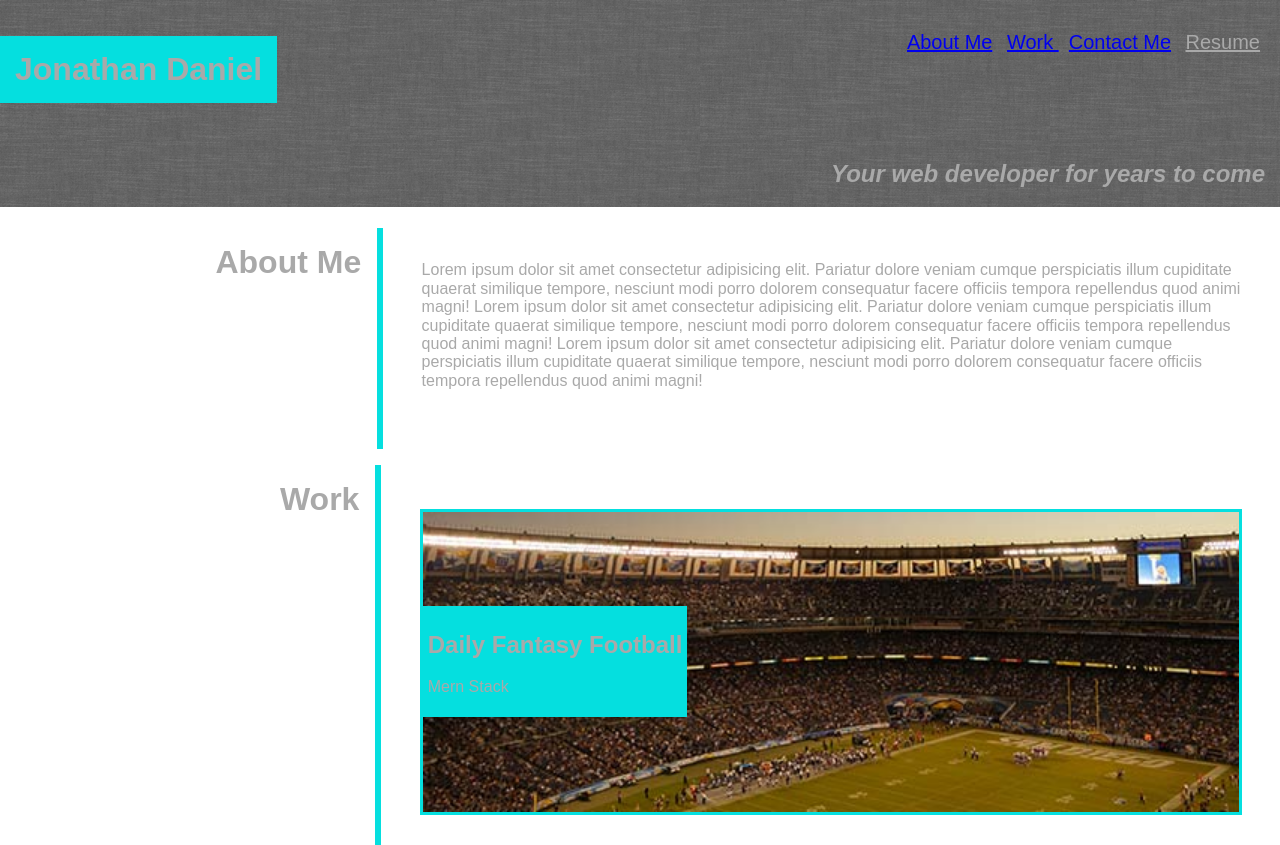
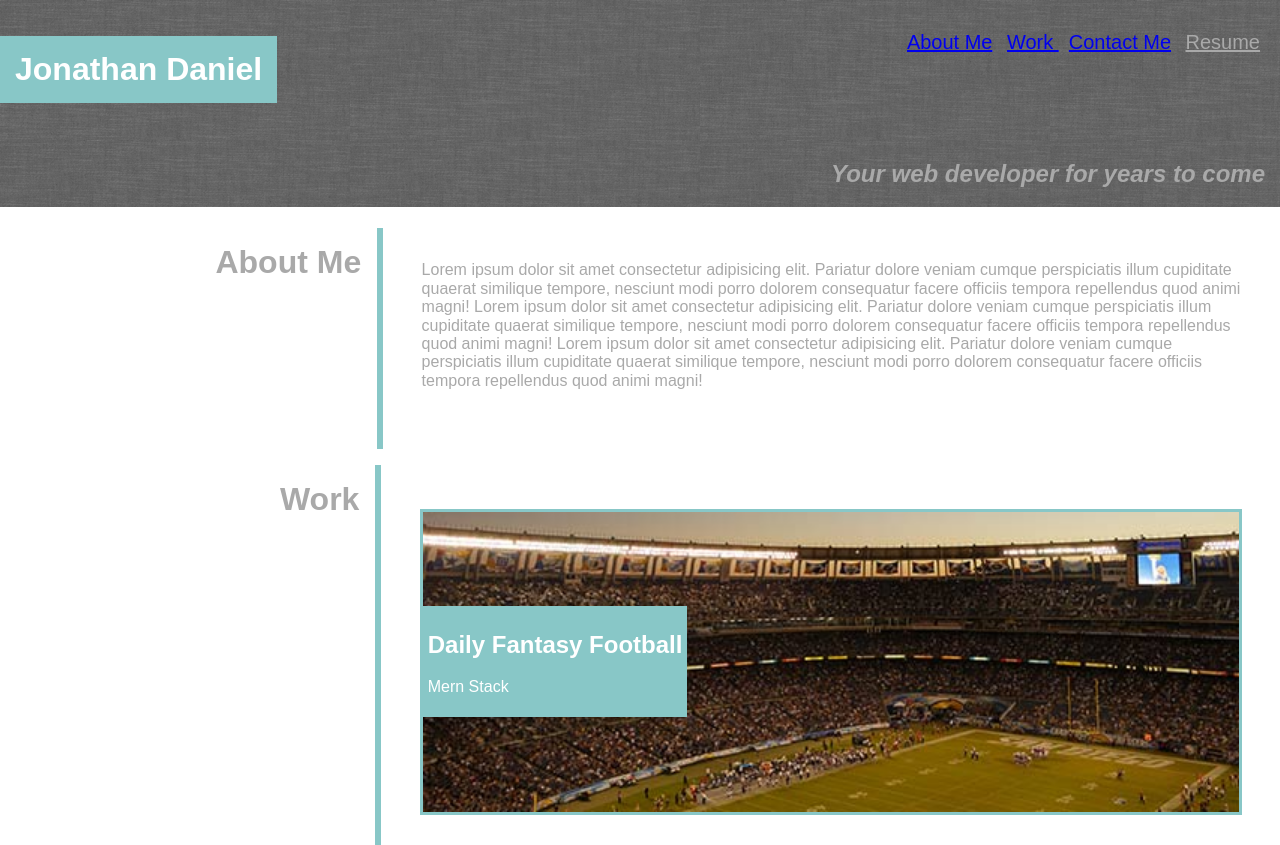
Before and after one commit to jonjon276/web-design-portfolio, a plain HTML site: page index.html in a window 1280 px wide. Shown: the top 845 px of the page. Drawn offline with Linux system fonts and the light colour scheme.

Commit message:
color adjustments

```diff
--- a/style.css
+++ b/style.css
@@ -2,7 +2,9 @@
     border: solid 1px red;
 } */
 
-
+:root{
+--highlight-color:#88c7c7;
+}
 
 body {
     /* box-sizing: border-box; */
@@ -12,6 +14,7 @@ body {
 }
 
 header {
+
     display: flex;
     justify-content: space-between;
     background-image: url("./assets/images/grey_wash_wall.png");
@@ -19,9 +22,10 @@ header {
 }
 
 #name-heading {
+    color: #fff;
     display: flex;
     padding: 15px;
-    background-color: #05DFDF;
+    background-color: var(--highlight-color);
     margin-left: 0;
 }
 
@@ -145,13 +149,13 @@ nav ul li {
 }
 
 .vl {
-    border-right: 6px solid #05DFDF;
+    border-right: 6px solid var(--highlight-color);
     height: 80%;
 
 }
 
 .vlWork {
-    border-right: 6px solid #05DFDF;
+    border-right: 6px solid var(--highlight-color);
     height: 100%;
 
 }
@@ -160,11 +164,12 @@ nav ul li {
     height: 300px;
     display: flex;
     align-items: center;
-    border: solid 3px #05DFDF;
+    border: solid 3px var(--highlight-color);
 }
 
 .project-heading {
-    background-color: #05DFDF;
+    color:#fff;
+    background-color: var(--highlight-color);
     padding: 5px;
 }
 
```
